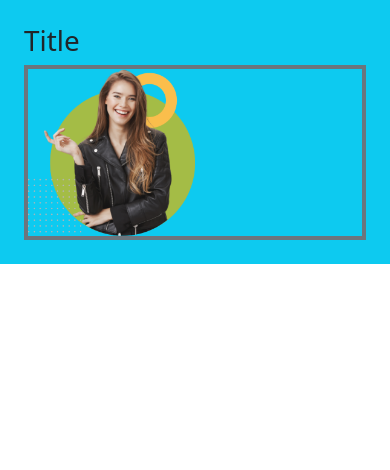
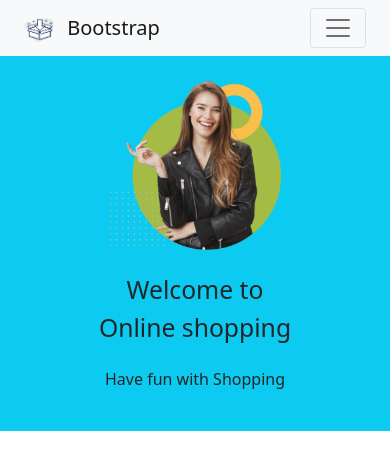
Before and after one commit to NA-Siddiky/bootstrap-fashion, a plain HTML site: page index.html in a window 390 px wide. Drawn offline with nearby package versions, Linux system fonts and the light colour scheme.

Commit message:
header done

```diff
--- a/index.html
+++ b/index.html
@@ -13,20 +13,44 @@
 </head>
 
 <body>
-    <header>
-        <nav>
-
+    <header class="sticky-top bg-light">
+        <nav class="navbar container navbar-expand-lg navbar-light ">
+            <div class="container-fluid">
+                <a class="navbar-brand" href="#">
+                    <img src="./logos/image 13.png" alt="" width="30" height="24"
+                        class="d-inline-block align-text-center me-2" />
+                    Bootstrap
+                </a>
+                <button class="navbar-toggler" type="button" data-bs-toggle="collapse"
+                    data-bs-target="#navbarNavAltMarkup" aria-controls="navbarNavAltMarkup" aria-expanded="false"
+                    aria-label="Toggle navigation">
+                    <span class="navbar-toggler-icon"></span>
+                </button>
+                <div class="collapse navbar-collapse justify-content-end" id="navbarNavAltMarkup">
+                    <div class="navbar-nav">
+                        <a class="nav-link" href="#">Home</a>
+                        <a class="nav-link" href="#">Features</a>
+                        <a class="nav-link" href="#">Pricing</a>
+                        <a class="nav-link" href="#">About</a>
+                    </div>
+                </div>
+            </div>
         </nav>
     </header>
     <main>
         <section class="bg-info p-4 d-flex flex-wrap banner">
-            <div class="col-lg-6 col-md-12 col-sm-12">
-                <h1>Title</h1>
+            <div class="col-lg-6 col-md-12 col-sm-12 d-flex align-items-center justify-content-center one">
+                <div>
+                    <h2>Welcome to</h2>
+                    <h2>Online shopping</h2>
+                    <p class="mt-4">Have fun with Shopping</p>
+                </div>
             </div>
-            <div class="col-lg-6 col-md-12 col-sm-12 border border-4 border-secondary">
+            <div class="col-lg-6 col-md-12 col-sm-12 two">
                 <img class="w-50 img-fluid" src="./images/Mask Group.png" alt="">
             </div>
         </section>
+
         <section>
 
         </section>
--- a/style.css
+++ b/style.css
@@ -1,3 +1,19 @@
 .banner {
   height: 100%;
 }
+
+@media (max-width: 576px) {
+  .one {
+    order: 2;
+    text-align: center;
+    /* border: 4px solid rebeccapurple; */
+    max-width: 100%;
+    margin: 0 auto;
+  }
+  .two {
+    order: 1;
+    text-align: center;
+    margin-bottom: 25px;
+    /* border: 4px solid gray; */
+  }
+}
```
